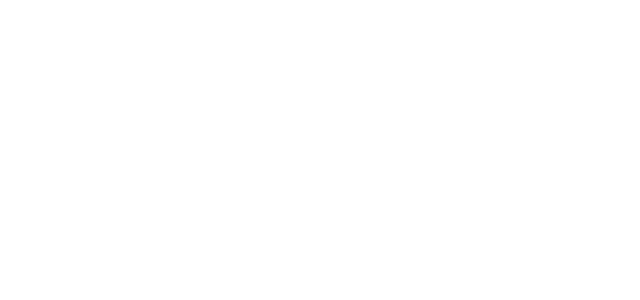
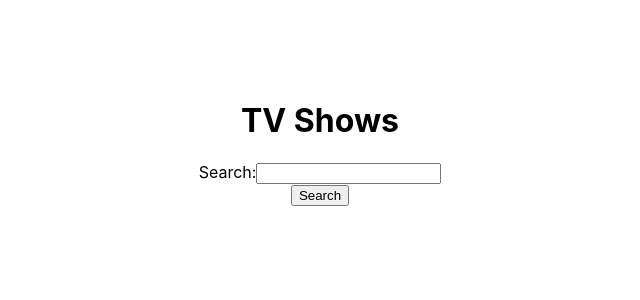
Before and after one commit to KyleKCarter/the-watchlist, a React (Create React App) app: page /shows in a window 1280 px wide. Before the commit this address had no page. Shown: the top 300 px of the page, without its empty margins (320-960 px from the left). Built offline with nearby package versions, Linux system fonts and the light colour scheme.

Commit message:
adding shows for front and backend

```diff
--- a/src/pages/home/home.scss
+++ b/src/pages/home/home.scss
@@ -15,13 +15,19 @@
     justify-content: space-around;
     align-items: center;
     flex-direction: row;
-    border: 5px solid red;
+    // border: 5px solid red;
 }
 
 .films {
-    border: 2px solid green;
+    // border: 2px solid green;
+    display: flex;
+    justify-content: center;
+    align-items: center;
 }
 
 .shows {
-    border: 2px solid blue;
+    // border: 2px solid blue;
+    display: flex;
+    justify-content: center;
+    align-items: center;
 }
--- a/src/pages/shows/shows.js
+++ b/src/pages/shows/shows.js
@@ -0,0 +1,62 @@
+import React, { Component } from "react";
+import "./shows.scss";
+import axios from "axios";
+
+class Shows extends Component {
+  state = {
+    tvName: "",
+    searchedShow: []
+  };
+
+  handlechange = (e) => {
+    this.setState({ [e.target.name]: e.target.value });
+  };
+
+  searchShow = async (e) => {
+    const { tvName } = this.state;
+    e.preventDefault()
+    axios.get(`/shows/${tvName}`)
+        .then((shows) => {
+            this.setState({ searchedShow: shows.data.results})
+        })
+        .catch((error) => {
+            console.error(error)
+        })
+  }
+
+  render() {
+    console.log('searched shows', this.state.searchedShow)
+
+    let mappedSearchedShows = this.state.searchedShow.map((val) => {
+        console.log(val)
+        return (
+            <div>
+                <img src={`https://image.tmdb.org/t/p/w500${val.poster_path}`} alt="img not available" />
+                <h3>{val.original_name}</h3>
+                <span>{val.overview}</span>
+            </div>
+        )
+    })
+
+    return (
+      <div className="page_content">
+        <h1>TV Shows</h1>
+        <div className="search_films_container">
+          <div className="search_input_field_container">
+            <span>Search:</span>
+            <input
+              value={this.state.tvName}
+              onChangeCapture={(e) => this.handlechange(e)}
+              type="text"
+              name="tvName"
+            />
+          </div>
+          <button onClick={this.searchShow}>Search</button>
+        </div>
+        <div className="searched_results_container">{mappedSearchedShows}</div>
+      </div>
+    );
+  }
+}
+
+export default Shows;
--- a/src/routes.js
+++ b/src/routes.js
@@ -5,10 +5,12 @@
 import App from './App';
 import Home from './pages/home/home';
 import Films from './pages/film/films';
+import Shows from './pages/shows/shows';
 
 export default (
         <Routes>
             <Route exact path='/' element={<Home />} />
             <Route path='/films' element={<Films />} />
+            <Route path='/shows' element={<Shows />} />
         </Routes>
 )
```
Also changed, not shown: 2 other files (tests, documents, lock files or other folders).
